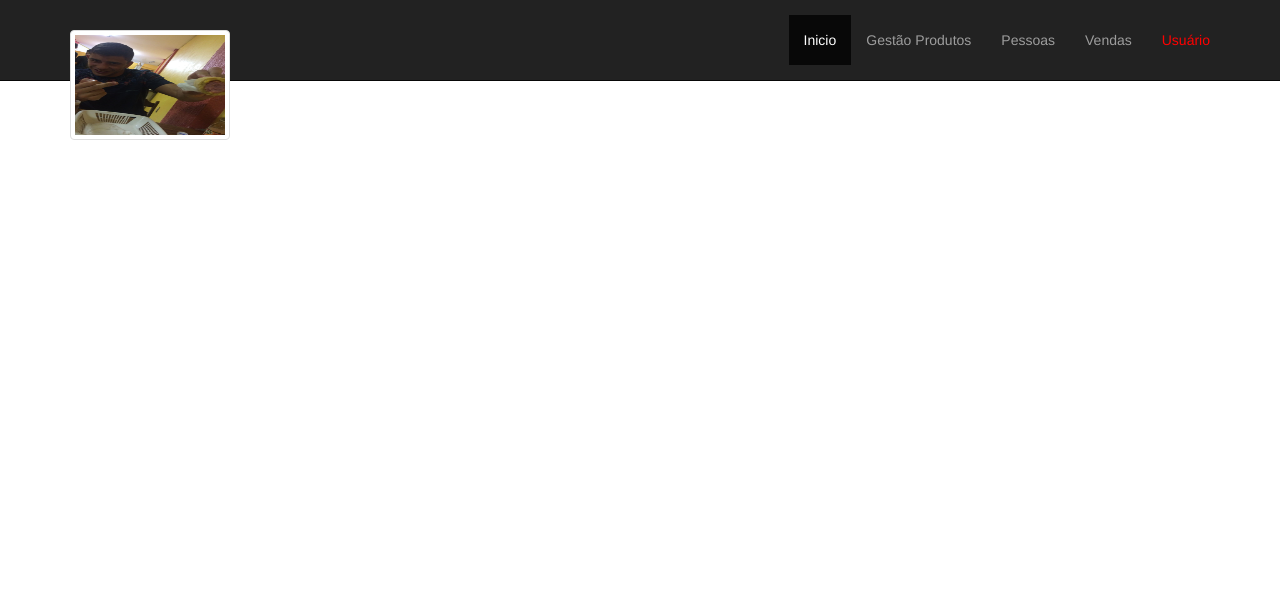
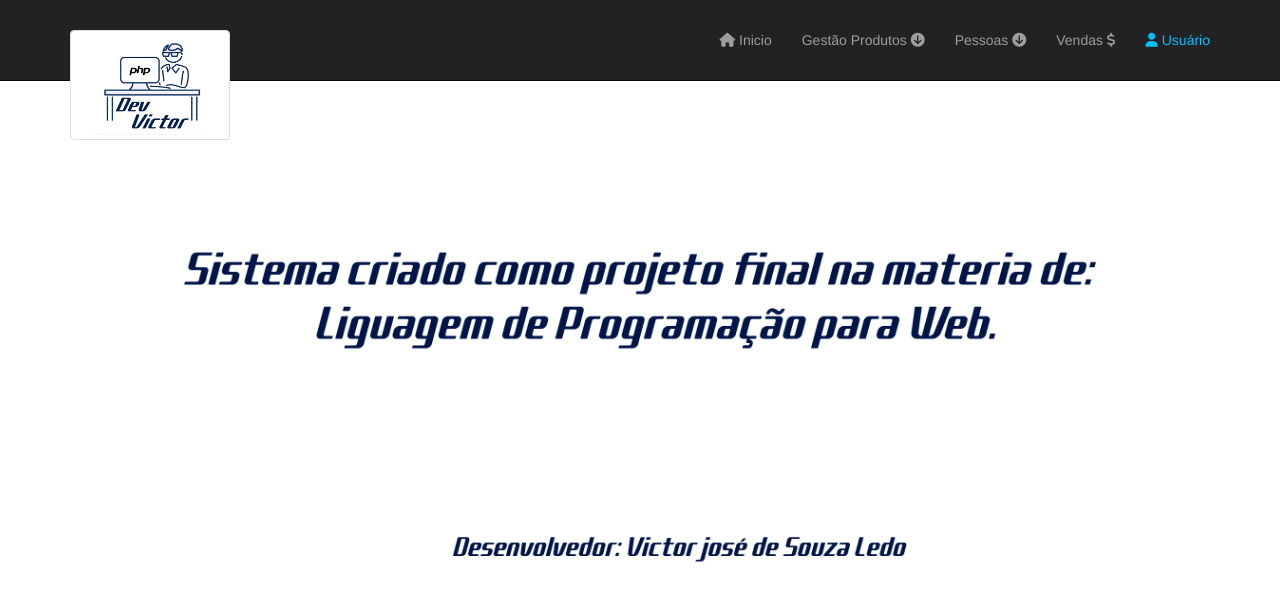
Before and after one commit to Victorsouza2382/EstoqueVendas, a PHP site: page /EstoqueVendas/view/inicio.php in a window 1280 px wide. Shown: the top 611 px of the page. Run offline with PHP 8.4, Linux system fonts and the light colour scheme; the visitor is signed in with stand-in values (Sample User, id 1); some libraries are stand-ins or nearby versions.

Commit message:
projeto no final

```diff
--- a/classes/usuarios.php
+++ b/classes/usuarios.php
@@ -29,7 +29,7 @@ class usuarios
 
         $result = mysqli_query($conexao, $sql);
 
-        //echo $sql;
+
 
         if (mysqli_num_rows($result) > 0) {
             return 1;
--- /dev/null
+++ b/css/myInfo.css
@@ -0,0 +1,9 @@
+#myInfo1{
+    width: 80%;
+    margin: 0 auto;
+    margin-top: 50px;
+}
+
+#myInfo1 img {
+    width: 100%;
+}
--- a/view/dependencias.php
+++ b/view/dependencias.php
@@ -7,6 +7,7 @@
 <link rel="stylesheet" type="text/css" href="../style/select2/css/select2.css">
 <link rel="stylesheet" type="text/css" href="../css/menu.css">
 <link rel="stylesheet" href="path/to/font-awesome/css/font-awesome.min.css">
+<script src="https://kit.fontawesome.com/778c80b037.js" crossorigin="anonymous"></script>
 
 
 <script src="../style/jquery-3.2.1.min.js"></script>
--- a/view/inicio.php
+++ b/view/inicio.php
@@ -10,8 +10,12 @@ if (isset($_SESSION['usuario'])) {
     <head>
         <title>Início</title>
         <?php include_once "menu.php" ?>
+        <link rel="stylesheet" href="../css/myInfo.css">
     </head>
     <body>
+    <div id="myInfo1">
+        <img src="../img/myInfo.jpg">
+    </div>
 
     </body>
     </html>
--- a/view/menu.php
+++ b/view/menu.php
@@ -3,7 +3,7 @@
 <!DOCTYPE html>
 <html>
 <head>
-    <title></title>
+    <script src="https://kit.fontawesome.com/778c80b037.js" crossorigin="anonymous"></script>
 </head>
 <body>
 
@@ -13,7 +13,7 @@
         <div class="container">
             <div class="navbar-header">
                 <a class="navbar-brand" href="inicio.php"><img class="img-responsive logo img-thumbnail"
-                                                               src="../img/natan.jpg" alt="" width="100px"
+                                                               src="../img/DevVictor.jpg" alt="" width="180px"
                                                                height="100px"></a>
 
             </div>
@@ -21,14 +21,14 @@
 
                 <ul class="nav navbar-nav navbar-right">
 
-                    <li class="active"><a href="inicio.php"><span></span> Inicio</a>
+                    <li><a href="inicio.php"> <i class="fa fa-home" aria-hidden="true"></i> Inicio</a>
                     </li>
 
 
                     </li>
                     <li class="dropdown">
                         <a href="#" class="dropdown-toggle" data-toggle="dropdown" role="button" aria-haspopup="true"
-                           aria-expanded="false"><span></span> Gestão Produtos <span></span></a>
+                           aria-expanded="false"><span></span> Gestão Produtos <i class="fa fa-arrow-circle-down" aria-hidden="true"></i></a>
                         <ul class="dropdown-menu">
                             <li><a href="categorias.php">Categorias</a></li>
                             <li><a href="produtos.php">Produtos</a></li>
@@ -37,7 +37,7 @@
                     </li>
                     <li class="dropdown">
                         <a href="#" class="dropdown-toggle" data-toggle="dropdown" role="button" aria-haspopup="true"
-                           aria-expanded="false"><span></span> Pessoas <span></span></a>
+                           aria-expanded="false"><span></span> Pessoas <i class="fa fa-arrow-circle-down" aria-hidden="true"></i></a>
                         <ul class="dropdown-menu">
                             <li><a href="clientes.php">Clientes</a></li>
                             <?php if ($_SESSION['usuario'] == "admin"): ?>
@@ -46,14 +46,13 @@
                         </ul>
                     </li>
                     <li>
-                        <a href="vendas.php"><span class=""></span>Vendas
-                        </a>
+                        <a href="vendas.php"><span class=""></span>Vendas <i class="fa fa-usd" aria-hidden="true"></i> </a>
                     </li>
 
                     <li class="dropdown">
-                        <a href="usuarios.php" style="color: red" class="dropdown-toggle" data-toggle="dropdown"
+                        <a href="usuarios.php" style="color: deepskyblue" class="dropdown-toggle" data-toggle="dropdown"
                            role="button" aria-haspopup="true"
-                           aria-expanded="false"><span></span>Usuário<span></span></a>
+                           aria-expanded="false"> <i class="fa fa-user" aria-hidden="true"></i> Usuário </a>
                         <ul class="dropdown-menu">
                             <?php if ($_SESSION['usuario'] == "admin"): ?>
                                 <li><a href="usuarios.php"><span></span>Gestão de Usuários</a></li>
--- a/view/vendas/relatorioVendaPdf.php
+++ b/view/vendas/relatorioVendaPdf.php
@@ -33,7 +33,7 @@ $idcliente = $ver[2];
 
 <link rel="stylesheet" type="text/css" href="../../style/bootstrap/css/bootstrap.css">
 
-<img src="../../img/natan.jpg" width="200" height="120">
+<img src="../../img/DevVictor.jpg" width="200" height="120">
 <br>
 <table class="table">
     <tr>
--- a/view/vendas/vendasDeProdutos.php
+++ b/view/vendas/vendasDeProdutos.php
@@ -43,8 +43,6 @@ $conexao = $c->conexao();
             <input readonly="" type="text" class="form-control input-sm" id="quantidadeV" name="quantidadeV">
             <label>Preço</label>
             <input readonly="" type="text" class="form-control input-sm" id="precoV" name="precoV">
-            <label>Quantidade Vendida</label>
-            <input type="text" class="form-control input-sm" id="quantV" name="quantV">
             <label>Quantidade Vendida</label>
             <input type="text" class="form-control input-sm" id="quantV" name="quantV">
             <p></p>
--- a/view/vendas/vendasRelatorios.php
+++ b/view/vendas/vendasRelatorios.php
@@ -49,13 +49,13 @@ $result = mysqli_query($conexao, $sql);
                         </td>
                         <td>
                             <a href="../procedimentos/vendas/criarComprovantePdf.php?idvenda=<?php echo $ver[0] ?>"
-                               class="btn btn-danger btn-sm">
+                               class="btn btn-success btn-sm">
                                 Comprovante <span class="glyphicon glyphicon-list-alt"></span>
                             </a>
                         </td>
                         <td>
                             <a href="../procedimentos/vendas/criarRelatorioPdf.php?idvenda=<?php echo $ver[0] ?>"
-                               class="btn btn-danger btn-sm">
+                               class="btn btn-success btn-sm">
                                 Relatório <span class="glyphicon glyphicon-file"></span>
                             </a>
                         </td>
```
Also changed, not shown: banco/estoquevendas.sql (+31 -81 lines), index.php (+21 -11 lines), registrar.php (+6 -3 lines), arquivos/0c033de1-bc89-457e-aaf5-0b302b157d89.jpg (added), arquivos/1a6b417a-e4ba-4ec6-8872-1ffe81667452.jpg (added), img/DevVictor.jpg (added), img/myInfo.jpg (added).
